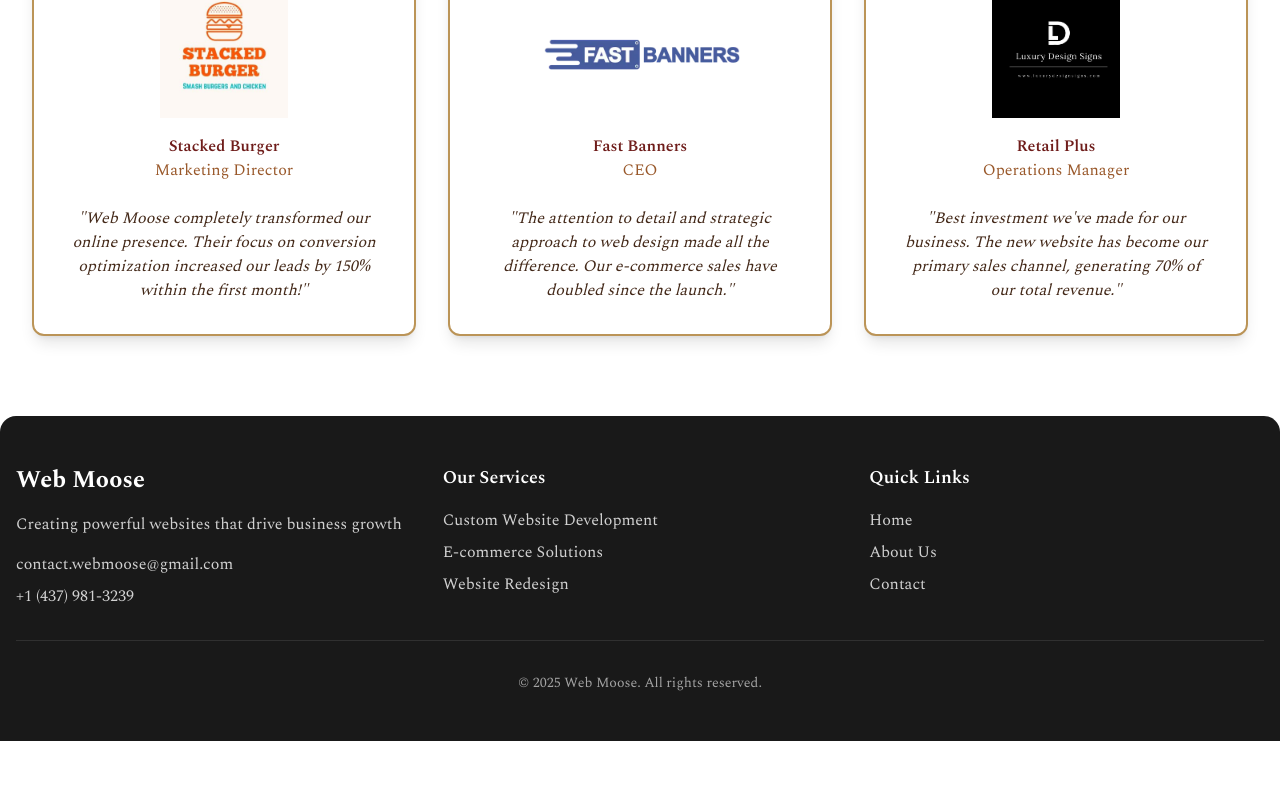
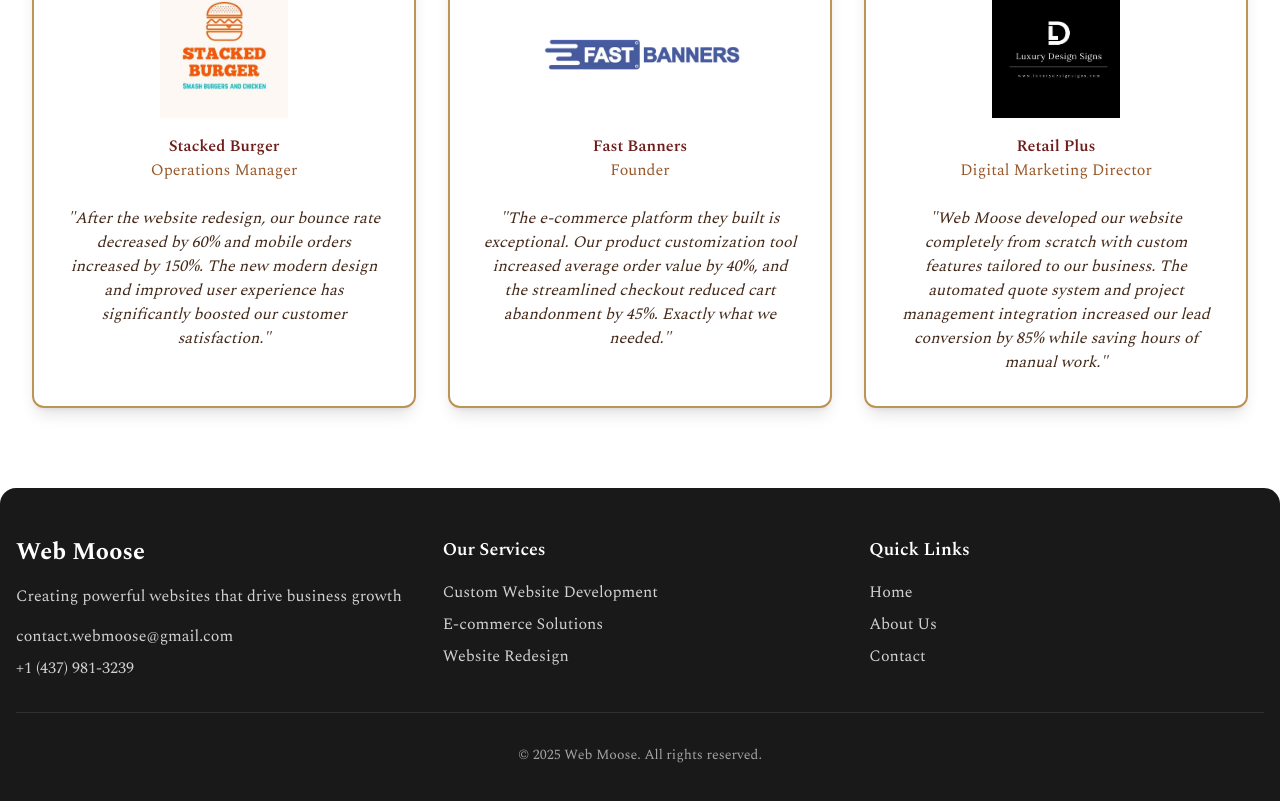
Before and after one commit to vverchonov/web-sell, a Next.js app: page / in a window 1280 px wide. Shown: the part 3717-4518 px from the top of the page. Before the commit the page ends 4458 px from the top, so only its background shows below. Built offline with nearby package versions, Linux system fonts and the light colour scheme.

Commit message:
testumonials updated

```diff
--- a/app/components/Testimonials.tsx
+++ b/app/components/Testimonials.tsx
@@ -8,22 +8,22 @@ const testimonials = [
     company: "Stacked Burger",
     website: "https://www.stackedburger.ca/",
     logo: "/clients/burger.jpg",
-    quote: "Web Moose completely transformed our online presence. Their focus on conversion optimization increased our leads by 150% within the first month!",
-    role: "Marketing Director"
+    quote: "After the website redesign, our bounce rate decreased by 60% and mobile orders increased by 150%. The new modern design and improved user experience has significantly boosted our customer satisfaction.",
+    role: "Operations Manager"
   },
   {
     company: "Fast Banners",
     website: "https://cheapbannersgta.vercel.app/",
     logo: "/clients/fastbanners.webp",
-    quote: "The attention to detail and strategic approach to web design made all the difference. Our e-commerce sales have doubled since the launch.",
-    role: "CEO"
+    quote: "The e-commerce platform they built is exceptional. Our product customization tool increased average order value by 40%, and the streamlined checkout reduced cart abandonment by 45%. Exactly what we needed.",
+    role: "Founder"
   },
   {
     company: "Retail Plus",
     website: "https://www.luxurydesignsigns.com/",
     logo: "/clients/luxury_signs.jpg",
-    quote: "Best investment we've made for our business. The new website has become our primary sales channel, generating 70% of our total revenue.",
-    role: "Operations Manager"
+    quote: "Web Moose developed our website completely from scratch with custom features tailored to our business. The automated quote system and project management integration increased our lead conversion by 85% while saving hours of manual work.",
+    role: "Digital Marketing Director"
   }
 ];
 
```
